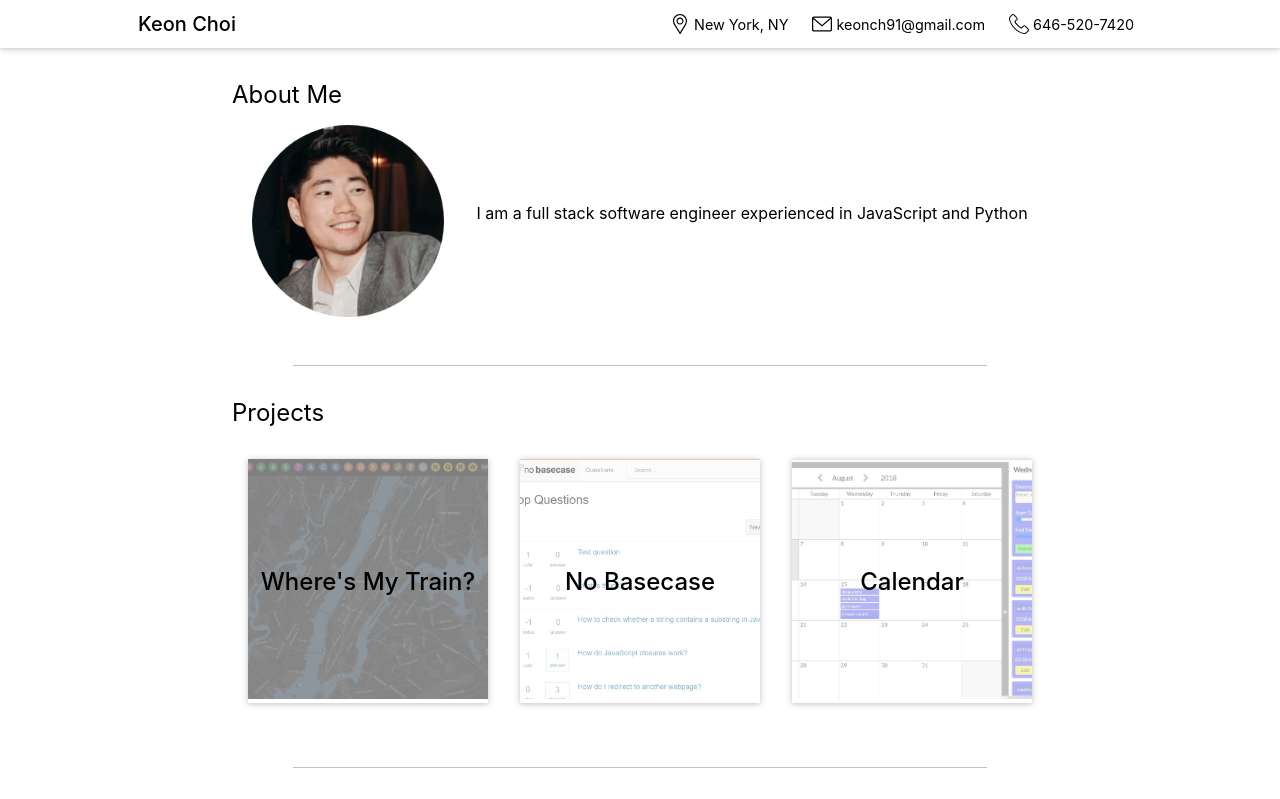
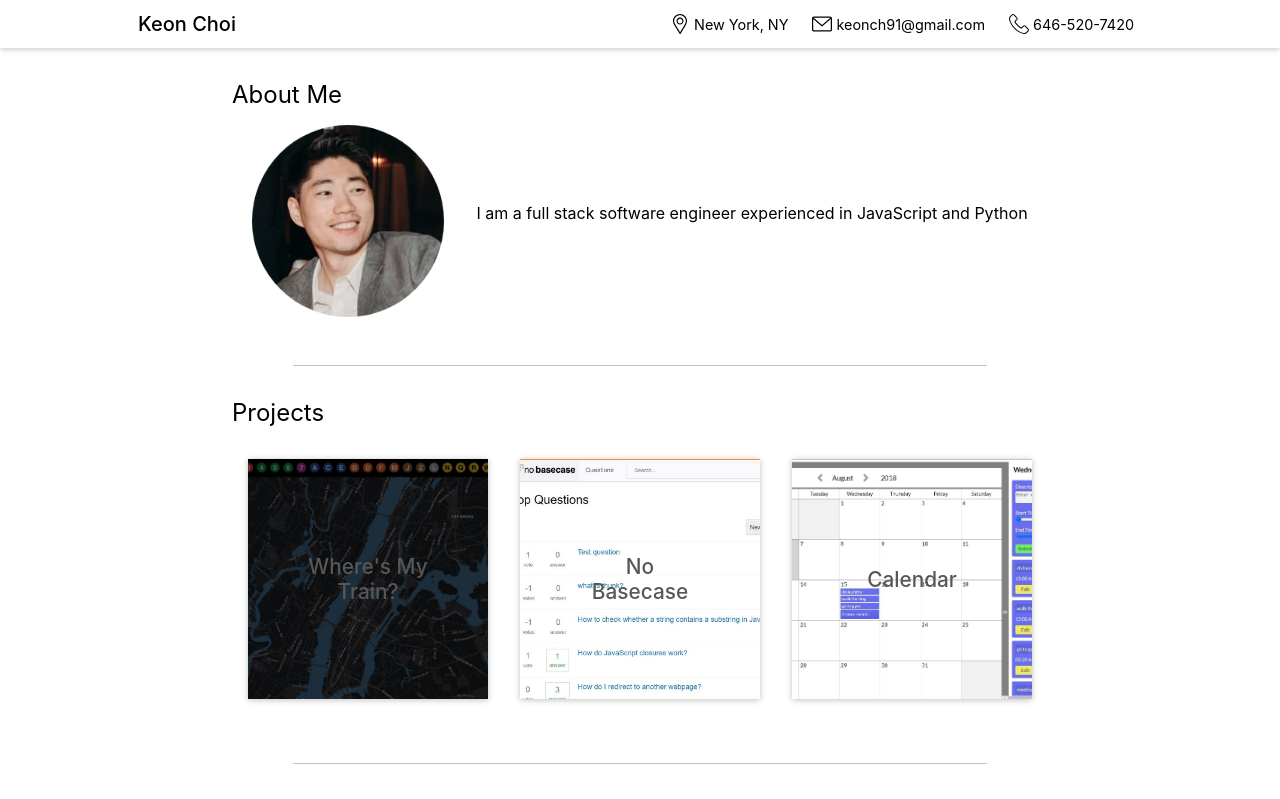
Before and after one commit to keonch/keonch.github.io, a React (Create React App) app: page / in a window 1280 px wide. Shown: the top 799 px of the page. Built offline with nearby package versions, Linux system fonts and the light colour scheme.

Commit message:
fix project css

```diff
--- a/src/assets/stylesheets/Project.css
+++ b/src/assets/stylesheets/Project.css
@@ -2,21 +2,23 @@
     position: relative;
     margin: 1rem;
     box-shadow: 0 1px 6px 0 rgb(32 33 36 / 28%);
-}
-
-:hover.Project{
-    cursor: pointer;
-    color: gray;
+    width: 15rem;
+    height: 15rem;
 }
 
 .project-img {
-    width: 15rem;
-    height: 15rem;
-    opacity: .5;
+    width: 100%;
+    height: 100%;
+    background-size: cover;
+    transition: all .3s;
+    color:rgb(87, 87, 87);
 }
 
-:hover.project-img {
-    opacity: 1;
+.project-img:hover {
+    cursor: pointer;
+    color:rgb(119, 119, 119);
+    transform: scale(1.05);
+    opacity: .9;
 }
 
 .project-title {
@@ -24,8 +26,7 @@
     top: 50%;
     left: 50%;
     transform: translate(-50%, -50%);
-    width: 100%;
+    font-size: 1.3rem;
     text-align: center;
-    font-size: 1.5rem;
     font-weight: 500;
 }
--- a/src/components/Project.js
+++ b/src/components/Project.js
@@ -3,8 +3,9 @@ import '../assets/stylesheets/Project.css';
 function Project(props) {
     return (
         <div className="Project" onClick={() => props.openModal(props.id)}>
-            <img className="project-img" src={props.img}></img>
-            <div className="project-title">{props.title}</div>
+            <div className="project-img" style={{ backgroundImage: `url(${props.img})` }}>
+                <span className="project-title">{props.title}</span>
+            </div>
         </div>
     );
 }
--- a/src/components/Skills.js
+++ b/src/components/Skills.js
@@ -12,6 +12,7 @@ import redux from '../assets/images/redux.png';
 import ruby from '../assets/images/ruby.svg';
 import webpack from '../assets/images/webpack.png';
 import git from '../assets/images/git.png';
+import heroku from '../assets/images/heroku.png';
 
 function Skills() {
     return (
@@ -24,6 +25,7 @@ function Skills() {
             <Skill img={rails} caption="Ruby on Rails" className="Skill" />
             <Skill img={postgresql} caption="PostgreSQL" className="Skill" />
             <Skill img={webpack} caption="Webpack" className="Skill" />
+            <Skill img={heroku} caption="Heroku" className="Skill" />
             <Skill img={protobuf} caption="Protobuf.js" className="Skill" />
             <Skill img={git} caption="Git" className="Skill" />
             <Skill img={html5} caption="HTML5" className="Skill" />
```
Also changed, not shown: src/assets/images/heroku.png (added), src/assets/images/wheres_my_train.jpg.
